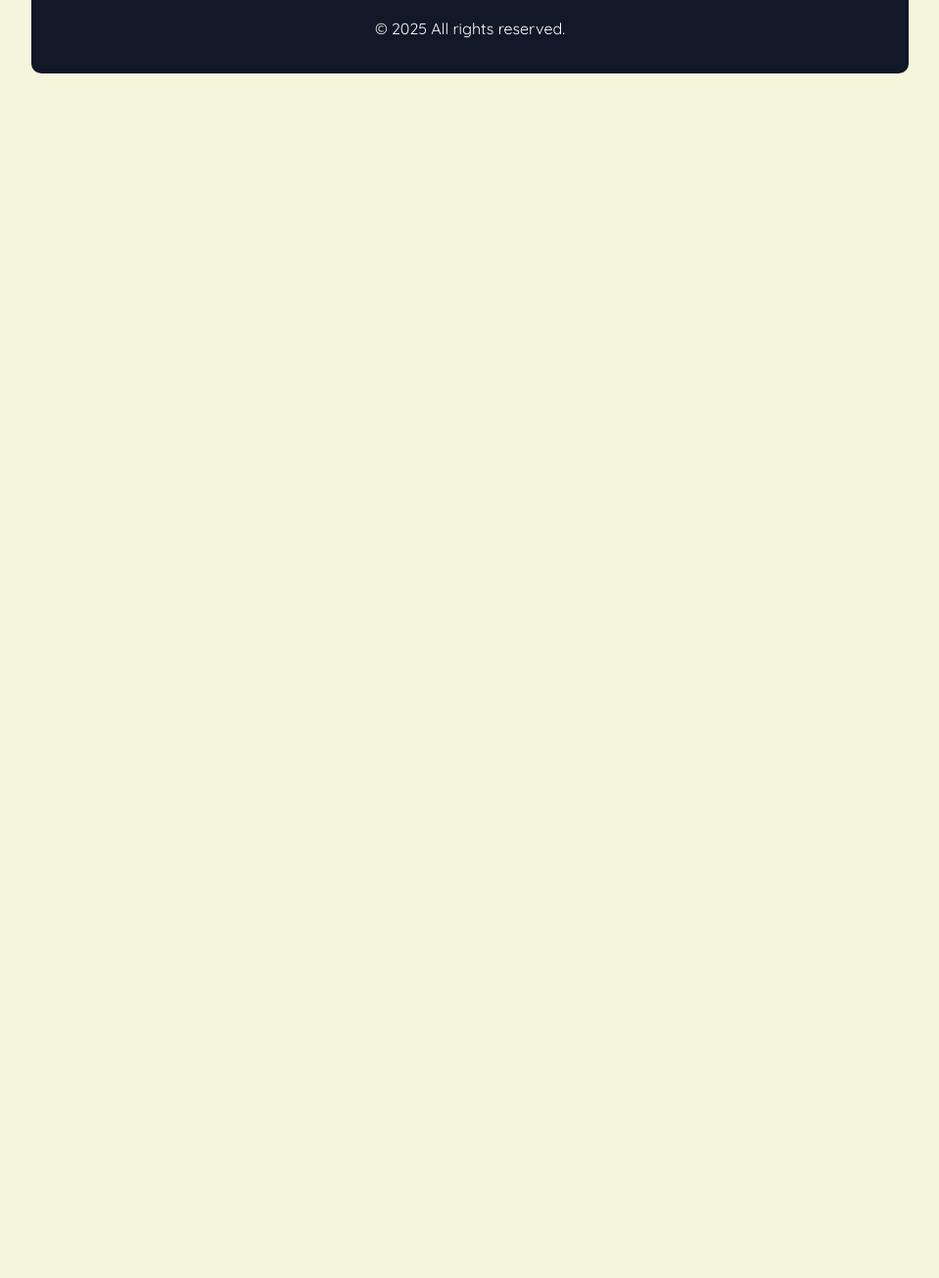
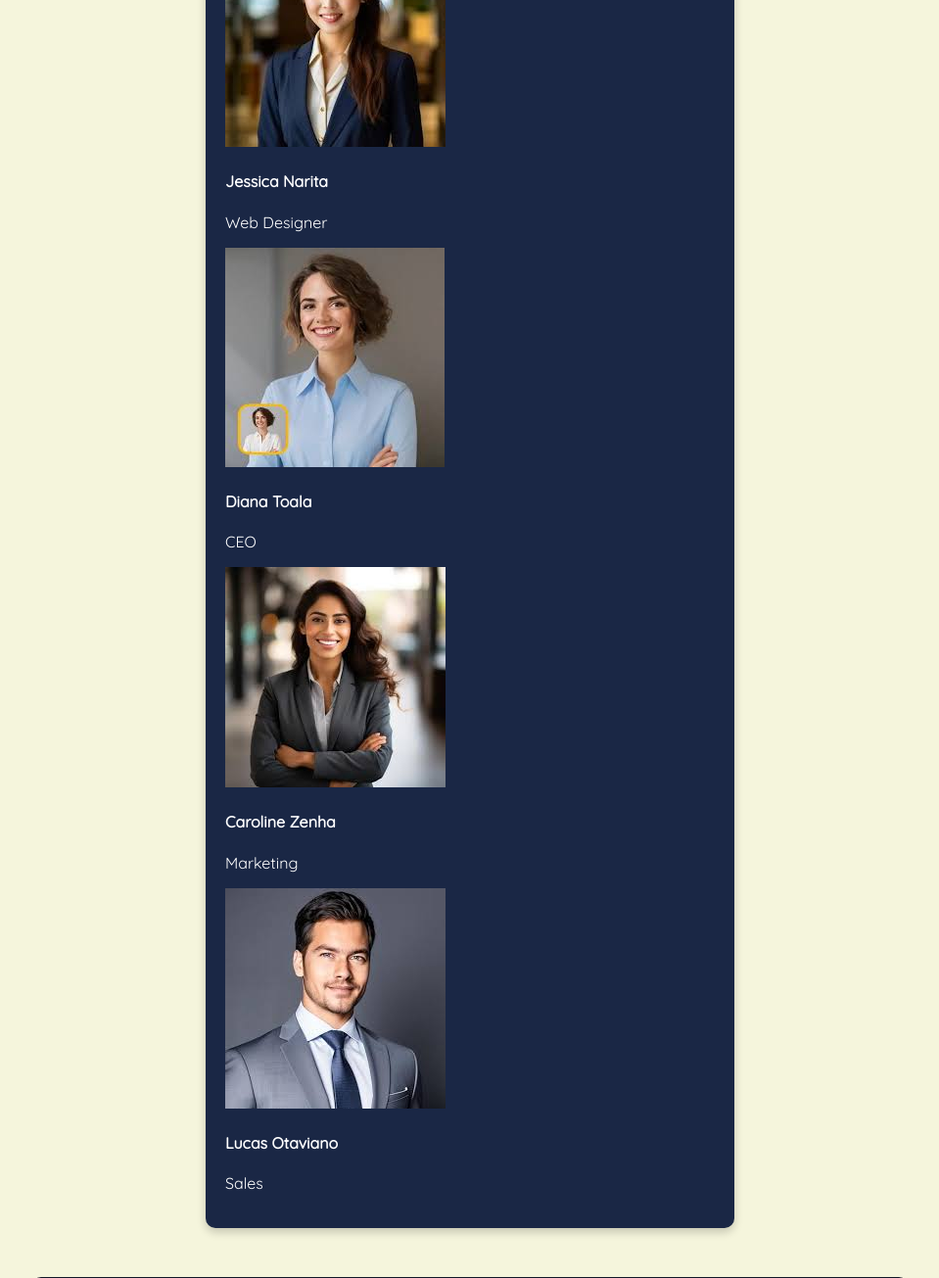
Before and after one commit to travel-booking-system-team/.github-webserverproject, a PHP site: page /pages/aboutus.php in a window 1280 px wide. Shown: the part 1105-2410 px from the top of the page at 98% size, without its empty margins (160-1119 px from the left). Before the commit the page ends 1180 px from the top, so only its background shows below. Run offline with PHP 8.4, Linux system fonts and the light colour scheme.

Commit message:
AboutUs from Jessica
About us with pictures

```diff
--- a/travel-booking-system/pages/aboutus.php
+++ b/travel-booking-system/pages/aboutus.php
@@ -3,9 +3,63 @@
 <link rel="stylesheet" href="../css/main.css">
 
 <div class="register-container">
-    <h2>About us</h2>
+<h2>About Us</h2>
+  <p><strong>FlyBridge Travel</strong> is a student-run airline booking project designed to make travel planning fast, intuitive, and inspiring. We believe travel should be accessible, simple, and exciting for everyone.</p>
+
+  <h3>Our Vision</h3>
+  <p>To become the most user-friendly and affordable online travel solution for discovering global destinations.</p>
+
+  <h3>Our Mission</h3>
+  <p>We strive to simplify travel by connecting travelers with the best flight deals, flexible search tools, and a seamless booking experience.</p>
+
+  <h3>Our Values</h3>
+  <ul style="text-align:left; padding-left: 2em;">
+    <li><strong>Innovation:</strong> We embrace technology to improve the way people plan and book trips.</li>
+    <li><strong>Transparency:</strong> No hidden fees or misleading prices.</li>
+    <li><strong>Trust:</strong> We prioritize secure and reliable transactions.</li>
+    <li><strong>Teamwork:</strong> We collaborate to build great digital experiences.</li>
+  </ul>
+</div>
+
+<!-- Team Members Carousel -->
+<div class="register-container">
+  <h2>Our Team</h2>
+  <div class="team-wrapper">
+  <div class="team-member">
+    <img src="../images/jess.jpeg" alt="Jessica Narita">
+    <h4>Jessica Narita</h4>
+    <p>Web Designer</p>
+  </div>
+  <div class="team-member">
+    <img src="../images/diana.jpeg" alt="Diana Toala">
+    <h4>Diana Toala</h4>
+    <p>CEO</p>
+  </div>
+  <div class="team-member">
+    <img src="../images/zenha.jpeg" alt="Caroline Zenha">
+    <h4>Caroline Zenha</h4>
+    <p>Marketing</p>
+  </div>
+  <div class="team-member">
+    <img src="../images/lucas.jpeg" alt="Lucas Otaviano">
+    <h4>Lucas Otaviano</h4>
+    <p>Sales</p>
+  </div>
+</div>
 
 
 </div>
 
 <?php include '../includes/footer.php'; ?>
+
+<!-- Carousel Script -->
+<script>
+function scrollTeamCarousel(direction) {
+  const carousel = document.getElementById('teamCarousel');
+  const scrollAmount = 200;
+  carousel.scrollBy({
+    left: direction * scrollAmount,
+    behavior: 'smooth'
+  });
+}
+</script>
```
Also changed, not shown: travel-booking-system/images/diana.jpeg (added), travel-booking-system/images/jess.jpeg (added), travel-booking-system/images/lucas.jpeg (added), travel-booking-system/images/zenha.jpeg (added).
